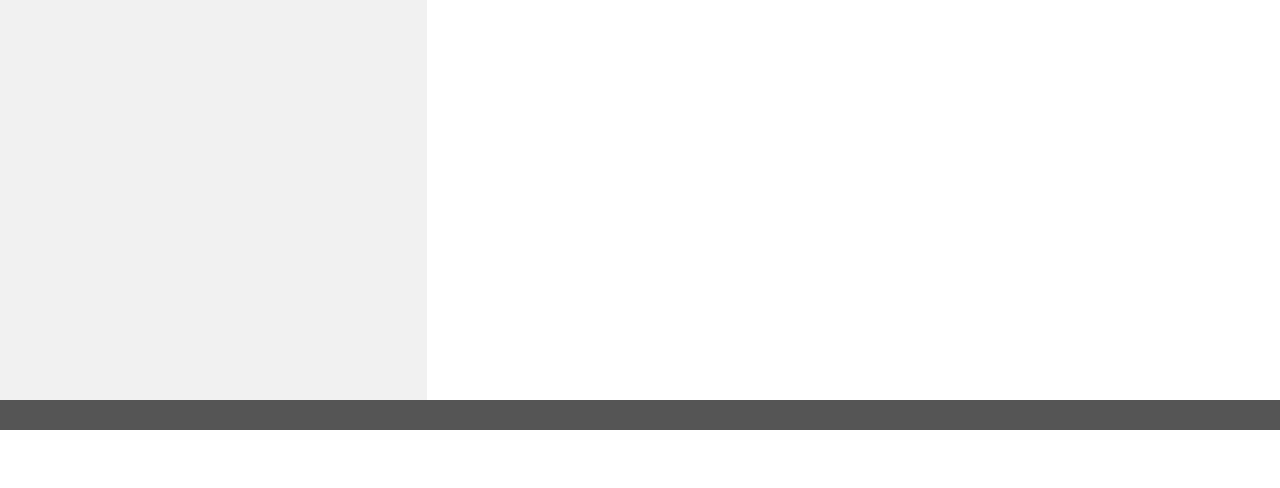
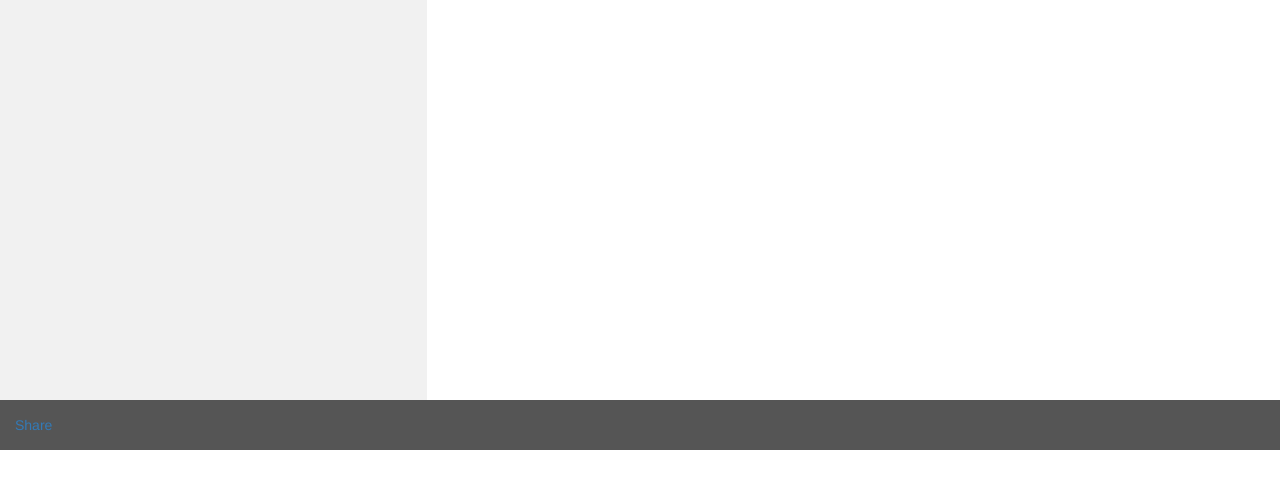
Before and after one commit to cij11/cij-msa, a website: page index.html in a window 1280 px wide. Shown: the part 170-658 px from the top of the page. Drawn offline with nearby package versions, Linux system fonts and the light colour scheme.

Commit message:
Activating fb share.

```diff
--- a/index.html
+++ b/index.html
@@ -72,7 +72,7 @@
 </div>
 
 <footer class="container-fluid">
- <!--   <div class="fb-share-button" data-href="https://cij-mas.azurewebsites.net" data-layout="box_count" data-mobile-iframe="true"><a class="fb-xfbml-parse-ignore" target="_blank" href="https://www.facebook.com/sharer/sharer.php?u=https%3A%2F%2Fcij-mas.azurewebsites.net%2F&amp;src=sdkpreparse">Share</a></div> <-->
+ <div class="fb-share-button" data-href="https://cij-mas.azurewebsites.net" data-layout="box_count" data-mobile-iframe="true"><a class="fb-xfbml-parse-ignore" target="_blank" href="https://www.facebook.com/sharer/sharer.php?u=https%3A%2F%2Fcij-mas.azurewebsites.net%2F&amp;src=sdkpreparse">Share</a></div>
 </footer>
 
   <script type="text/javascript" src="main.js" ></script>
```
